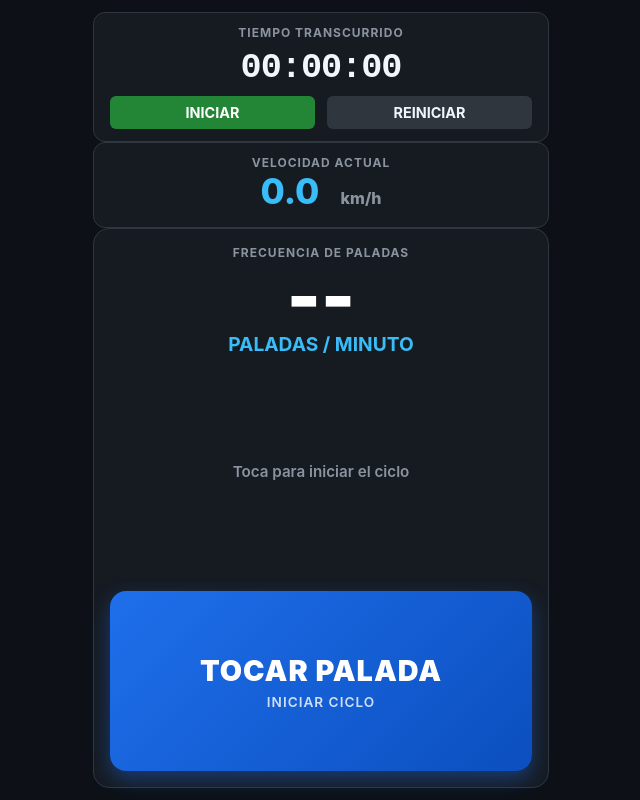
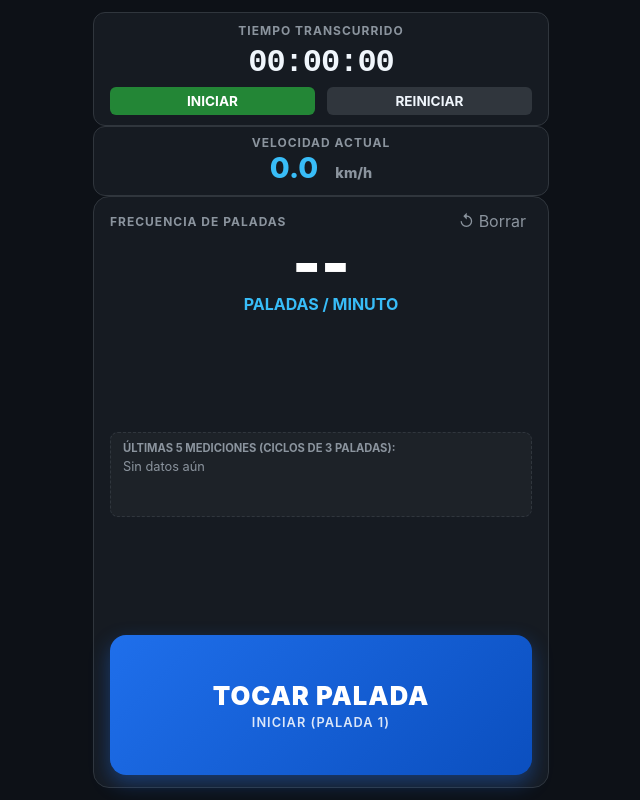
Before and after one commit to Nahuel-Feijoo/edep-paladas, a plain HTML site: page index.html in a window 1280 px wide. Shown: the whole page, without its empty margins (319-959 px from the left). Drawn offline with Linux system fonts and the light colour scheme.

Commit message:
Boton de reinicio, ajustes de medicion.

```diff
--- a/index.html
+++ b/index.html
@@ -3,7 +3,7 @@
 <head>
   <meta charset="UTF-8">
   <meta name="viewport" content="width=device-width, initial-scale=1.0">
-  <title>EDEP - Cronómetro & Cadencia (2 Toques)</title>
+  <title>EDEP - Cronómetro & Cadencia (3 Paladas / 2 Toques)</title>
   <style>
     :root {
       --bg-color: #0d1117;
@@ -14,6 +14,7 @@
       --accent-green: #238636;
       --accent-orange: #d97706;
       --accent-blue: #1f6feb;
+      --accent-red: #da3633;
       --highlight: #38bdf8;
     }
 
@@ -42,11 +43,18 @@
       background: var(--card-bg);
       border: 1px solid var(--border-color);
       border-radius: 12px;
-      padding: 12px 16px;
+      padding: 10px 16px;
       display: flex;
       flex-direction: column;
       align-items: center;
-      gap: 8px;
+      gap: 6px;
+    }
+
+    .section-title-container {
+      display: flex;
+      align-items: center;
+      justify-content: space-between;
+      width: 100%;
     }
 
     .section-title {
@@ -57,9 +65,21 @@
       font-weight: 700;
     }
 
+    .btn-reset-icon {
+      background: none;
+      border: none;
+      color: var(--text-muted);
+      font-size: 1rem;
+      cursor: pointer;
+      padding: 2px 6px;
+    }
+    .btn-reset-icon:active {
+      color: var(--accent-red);
+    }
+
     .timer-display {
       font-family: monospace;
-      font-size: 2.2rem;
+      font-size: 2rem;
       font-weight: 800;
       color: var(--text-color);
       letter-spacing: -1px;
@@ -73,11 +93,11 @@
 
     .btn-small {
       flex: 1;
-      padding: 8px 0;
+      padding: 6px 0;
       border: none;
       border-radius: 6px;
       font-weight: 700;
-      font-size: 0.9rem;
+      font-size: 0.85rem;
       cursor: pointer;
       color: white;
     }
@@ -90,7 +110,7 @@
       background: var(--card-bg);
       border: 1px solid var(--border-color);
       border-radius: 12px;
-      padding: 12px 16px;
+      padding: 8px 16px;
       display: flex;
       flex-direction: column;
       align-items: center;
@@ -98,7 +118,7 @@
 
     .speed-display {
       font-family: monospace;
-      font-size: 2.2rem;
+      font-size: 1.8rem;
       font-weight: 800;
       color: var(--highlight);
     }
@@ -107,47 +127,78 @@
       background: var(--card-bg);
       border: 1px solid var(--border-color);
       border-radius: 16px;
-      padding: 16px;
+      padding: 12px 16px;
       display: flex;
       flex-direction: column;
       align-items: center;
-      gap: 12px;
+      gap: 10px;
       flex-grow: 1;
       justify-content: space-between;
     }
 
     .ppm-display-container {
       text-align: center;
+      width: 100%;
     }
 
     .ppm-value {
-      font-size: 4.5rem;
+      font-size: 3.8rem;
       font-weight: 900;
       line-height: 1;
       color: #ffffff;
     }
 
     .ppm-unit {
-      font-size: 1.2rem;
+      font-size: 1rem;
       font-weight: 700;
       color: var(--highlight);
     }
 
-    .cycle-info {
-      font-size: 0.95rem;
+    .history-box {
+      width: 100%;
+      background: rgba(255, 255, 255, 0.03);
+      border: 1px dashed var(--border-color);
+      border-radius: 8px;
+      padding: 8px 12px;
+      min-height: 85px;
+    }
+
+    .history-title {
+      font-size: 0.7rem;
       color: var(--text-muted);
-      min-height: 24px;
+      text-transform: uppercase;
+      font-weight: 700;
+      margin-bottom: 4px;
+    }
+
+    .history-list {
+      list-style: none;
+      display: flex;
+      flex-direction: column;
+      gap: 3px;
+    }
+
+    .history-item {
+      font-size: 0.82rem;
+      display: flex;
+      justify-content: space-between;
+      color: var(--text-color);
       font-weight: 600;
+    }
+
+    .history-item:first-child {
+      color: var(--highlight);
+      font-weight: 800;
     }
 
     .paddle-btn {
       width: 100%;
-      height: 180px;
+      height: 140px;
       border-radius: 16px;
       border: none;
       background: linear-gradient(135deg, var(--accent-blue), #0b4fbf);
       color: white;
-      font-size: 1.8rem;
+      font-size: 1.6rem;
       font-weight: 900;
       letter-spacing: 1px;
       cursor: pointer;
@@ -156,7 +207,7 @@
       flex-direction: column;
       align-items: center;
       justify-content: center;
-      gap: 6px;
+      gap: 4px;
     }
 
     .paddle-btn.active-cycle {
@@ -165,9 +216,9 @@
     }
 
     .paddle-subtext {
-      font-size: 0.85rem;
+      font-size: 0.8rem;
       font-weight: 600;
-      opacity: 0.8;
+      opacity: 0.85;
       text-transform: uppercase;
     }
   </style>
@@ -187,22 +238,31 @@
   <!-- 2. VELOCIDAD GPS -->
   <section class="speed-section">
     <div class="section-title">Velocidad Actual</div>
-    <div class="speed-display"><span id="speed-val">0.0</span> <span style="font-size: 1rem; color: var(--text-muted);">km/h</span></div>
+    <div class="speed-display"><span id="speed-val">0.0</span> <span style="font-size: 0.9rem; color: var(--text-muted);">km/h</span></div>
   </section>
 
-  <!-- 3. CALCULADORA DE CADENCIA (2 TOQUES = 1 PALADA) -->
+  <!-- 3. CALCULADORA DE CADENCIA -->
   <main class="cadence-section">
     <div class="ppm-display-container">
-      <div class="section-title">Frecuencia de Paladas</div>
+      <div class="section-title-container">
+        <span class="section-title">Frecuencia de Paladas</span>
+        <button class="btn-reset-icon" id="btn-reset-ppm" title="Reiniciar paladas">↺ Borrar</button>
+      </div>
       <div class="ppm-value" id="ppm-val">--</div>
       <div class="ppm-unit">PALADAS / MINUTO</div>
     </div>
 
-    <div class="cycle-info" id="cycle-status">Toca para iniciar el ciclo</div>
+    <!-- HISTORIAL DE ÚLTIMAS 5 MEDIDAS -->
+    <div class="history-box">
+      <div class="history-title">Últimas 5 mediciones (Ciclos de 3 paladas):</div>
+      <ul class="history-list" id="history-list">
+        <li style="color: var(--text-muted); font-size: 0.8rem;">Sin datos aún</li>
+      </ul>
+    </div>
 
     <button class="paddle-btn" id="btn-paddle">
       <span>TOCAR PALADA</span>
-      <span class="paddle-subtext" id="btn-subtext">INICIAR CICLO</span>
+      <span class="paddle-subtext" id="btn-subtext">INICIAR (PALADA 1)</span>
     </button>
   </main>
 
@@ -213,6 +273,7 @@
       }
     }
 
+    // --- 1. CRONÓMETRO GENERAL ---
     let timerInterval = null;
     let timerStartTime = 0;
     let timerElapsedTime = 0;
@@ -259,6 +320,7 @@
       btnTimerStart.className = "btn-small btn-start";
     });
 
+    // --- 2. GEOLOCALIZACIÓN ---
     const speedVal = document.getElementById('speed-val');
 
     if ('geolocation' in navigator) {
@@ -266,58 +328,86 @@
         (position) => {
           const speedMS = position.coords.speed;
           if (speedMS !== null && !isNaN(speedMS) && speedMS >= 0) {
-            const speedKMH = (speedMS * 3.6).toFixed(1);
-            speedVal.textContent = speedKMH;
+            speedVal.textContent = (speedMS * 3.6).toFixed(1);
           } else {
             speedVal.textContent = "0.0";
           }
         },
         (error) => {
-          console.warn("Error en GPS:", error.message);
           speedVal.textContent = "0.0";
         },
-        {
-          enableHighAccuracy: true,
-          maximumAge: 1000,
-          timeout: 5000
-        }
+        { enableHighAccuracy: true, maximumAge: 1000, timeout: 5000 }
       );
     } else {
       speedVal.textContent = "N/D";
     }
 
-    // --- LÓGICA DE CADENCIA DE 2 TOQUES (1 PALADA) ---
+    // --- 3. LÓGICA DE CADENCIA (2 TOQUES = 3 INTERVALOS DE PALADA) ---
     let paddleTouches = 0;
     let cycleStartTime = 0;
+    let history = [];
 
     const btnPaddle = document.getElementById('btn-paddle');
     const btnSubtext = document.getElementById('btn-subtext');
     const ppmVal = document.getElementById('ppm-val');
-    const cycleStatus = document.getElementById('cycle-status');
+    const historyList = document.getElementById('history-list');
+    const btnResetPpm = document.getElementById('btn-reset-ppm');
+
+    function renderHistory() {
+      if (history.length === 0) {
+        historyList.innerHTML = '<li style="color: var(--text-muted); font-size: 0.8rem;">Sin datos aún</li>';
+        return;
+      }
+
+      historyList.innerHTML = history.map((item, index) => `
+        <li class="history-item">
+          <span>#${history.length - index} • ${item.time}s (3 paladas)</span>
+          <span>${item.ppm} PPM</span>
+        </li>
+      `).join('');
+    }
 
     btnPaddle.addEventListener('click', () => {
       vibrate(60);
       paddleTouches++;
 
       if (paddleTouches === 1) {
+        // 1er toque de la app = 1er palazo del palista en el agua
         cycleStartTime = performance.now();
         btnPaddle.classList.add('active-cycle');
-        cycleStatus.textContent = "Cronometrando palada...";
-        btnSubtext.textContent = "FINALIZAR CICLO (2/2)";
+        btnSubtext.textContent = "FINALIZAR (PALADA 4)";
       } else if (paddleTouches === 2) {
+        // 2do toque de la app = 4to palazo del palista (transcurrieron 3 paladas completas)
         const cycleEndTime = performance.now();
         const durationSeconds = (cycleEndTime - cycleStartTime) / 1000;
 
         if (durationSeconds > 0) {
-          const ppm = Math.round((1 / durationSeconds) * 60);
+          // Cálculo correcto: 3 paladas completadas en este tiempo
+          const ppm = Math.round((3 / durationSeconds) * 60);
           ppmVal.textContent = ppm;
-          cycleStatus.textContent = `Última palada: ${durationSeconds.toFixed(2)}s (${ppm} PPM)`;
+
+          history.unshift({ ppm: ppm, time: durationSeconds.toFixed(2) });
+          if (history.length > 5) {
+            history.pop();
+          }
+
+          renderHistory();
         }
 
         paddleTouches = 0;
         btnPaddle.classList.remove('active-cycle');
-        btnSubtext.textContent = "INICIAR CICLO (1/2)";
+        btnSubtext.textContent = "INICIAR (PALADA 1)";
       }
+    });
+
+    btnResetPpm.addEventListener('click', () => {
+      vibrate(50);
+      paddleTouches = 0;
+      history = [];
+      ppmVal.textContent = "--";
+      btnPaddle.classList.remove('active-cycle');
+      btnSubtext.textContent = "INICIAR (PALADA 1)";
+      renderHistory();
     });
   </script>
 </body>
```
